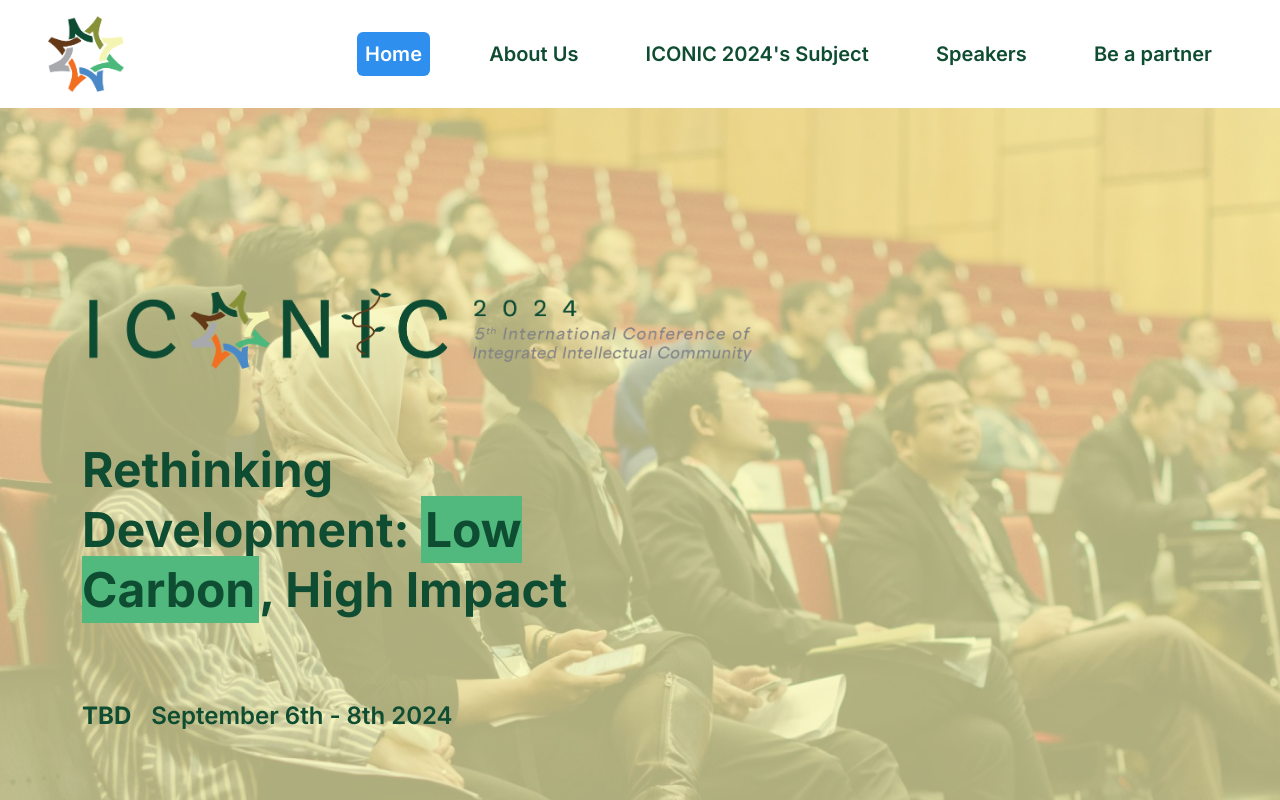
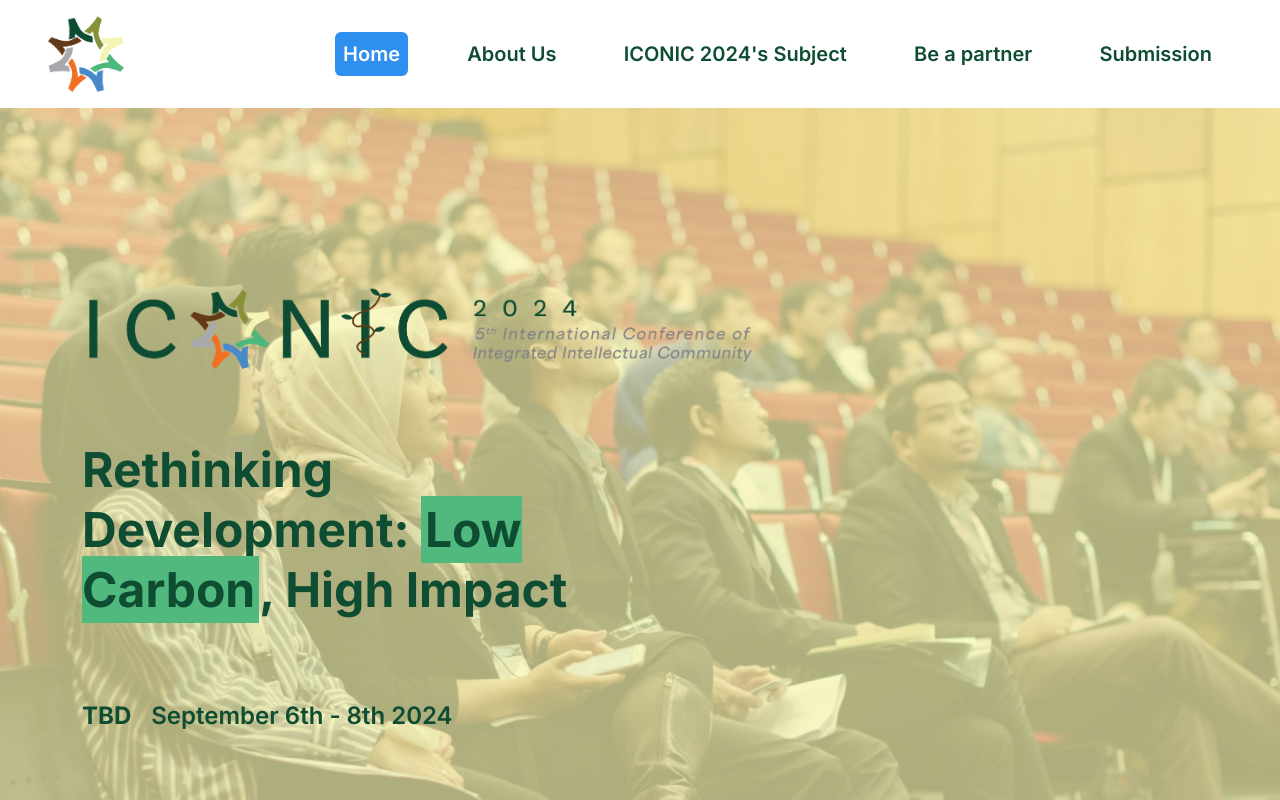
Before and after one commit to ppijerman/iconic-24, a Next.js app: page / in a window 1280 px wide. Shown: the top 800 px of the page. Built offline with nearby package versions, Linux system fonts and the light colour scheme; a web font is replaced by a local one.

Commit message:
updated structure again

```diff
--- a/components/header.tsx
+++ b/components/header.tsx
@@ -38,8 +38,9 @@
               { href: "/", label: "Home" },
               { href: "/about", label: "About Us" },
               { href: "/subject", label: "ICONIC 2024's Subject" },
-              { href: "/speakers", label: "Speakers" },
+              // { href: "/speakers", label: "Speakers" },
               { href: "/partnership", label: "Be a partner" },
+              { href: "/submission", label: "Submission" },
             ].map((item) => (
               <Link href={item.href} key={item.href}>
                 <li
```
